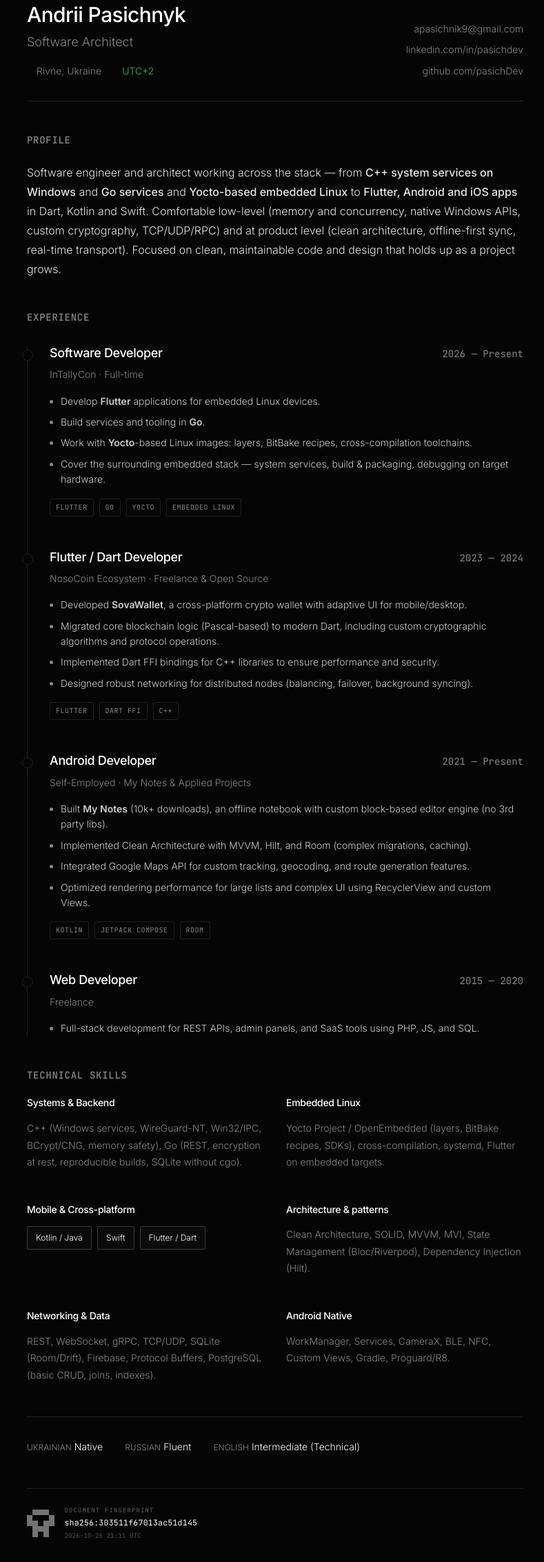
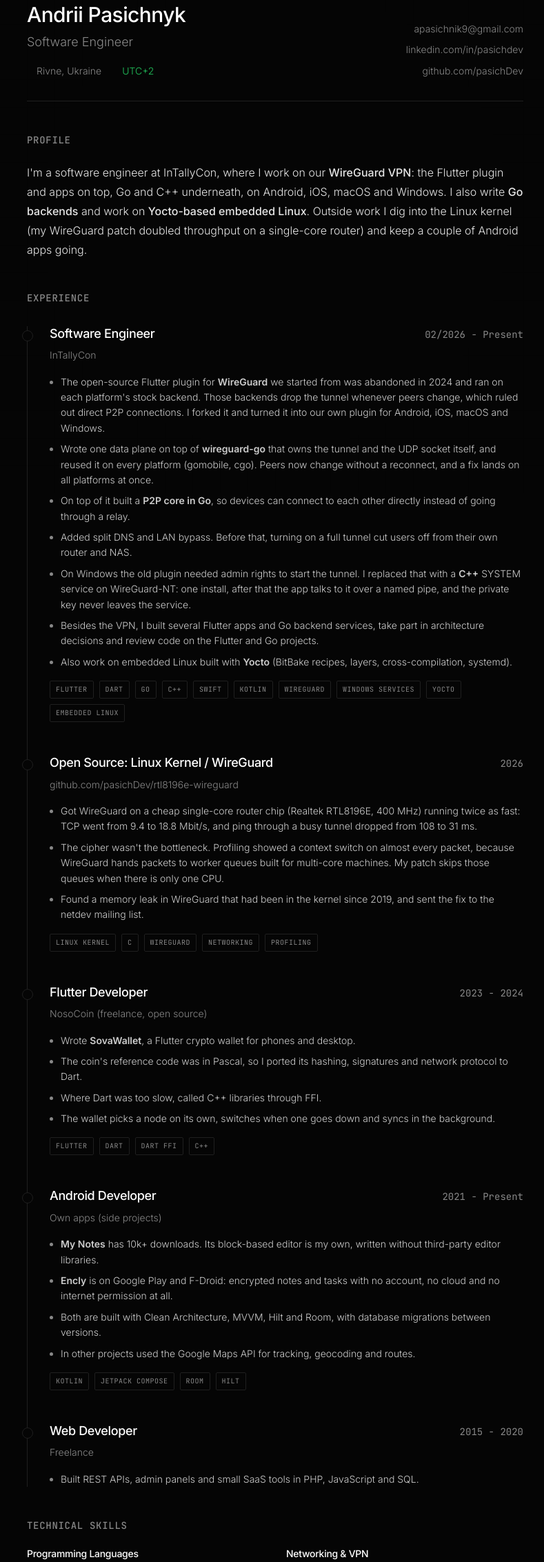
Before and after one commit to pasichDev/pasich-site, an Astro site: page /cv in a window 1280 px wide. Shown: the part 85-2350 px from the top of the page at 69% size, without its empty margins (241-1030 px from the left). Built offline with nearby package versions, Linux system fonts and the light colour scheme; Astro itself is replaced by a stand-in of ours; some icons are missing.

Commit message:
feat(cv): rewrite experience around real work, retitle to Software Engineer
Describe the InTallyCon WireGuard plugin by the problems it solved, add
the RTL8196E kernel WireGuard work, rewrite the other roles in plain
language, regroup skills, drop Russian and set English to A1. Use
Software Engineer as the title across the site.

```diff
--- a/src/data/links.json
+++ b/src/data/links.json
@@ -4,7 +4,7 @@
         "handle": "@pasichDev",
         "avatar": "/assets/avatar.webp",
         "avatarFallback": "/assets/avatar.jpg",
-        "role": "Software Architect",
+        "role": "Software Engineer",
         "bio": "Full-stack, leaning to systems. C++ services on Windows, Go on the backend, mobile in Kotlin, Swift & Flutter.",
         "email": "apasichnik9@gmail.com",
         "location": "Rivne, Ukraine · UTC+2",
--- a/src/layouts/BaseLayout.astro
+++ b/src/layouts/BaseLayout.astro
@@ -38,7 +38,7 @@ const defaultStructuredData = {
   name: 'Andrii Pasichnyk',
   alternateName: 'pasichDev',
   url: 'https://pasichdev.xyz/',
-  jobTitle: 'Software Architect',
+  jobTitle: 'Software Engineer',
   description:
     'Systems and security engineer — Windows services in C++, WireGuard tunneling, Go backends, Android.',
   knowsAbout: [
--- a/src/pages/cv.astro
+++ b/src/pages/cv.astro
@@ -4,47 +4,61 @@ import { Icon } from 'astro-icon/components';
 
 const experience = [
   {
-    title: 'Software Developer',
-    period: '2026 — Present',
-    company: 'InTallyCon · Full-time',
+    title: 'Software Engineer',
+    period: '02/2026 - Present',
+    company: 'InTallyCon',
     achievements: [
-      'Develop <strong>Flutter</strong> applications for embedded Linux devices.',
-      'Build services and tooling in <strong>Go</strong>.',
-      'Work with <strong>Yocto</strong>-based Linux images: layers, BitBake recipes, cross-compilation toolchains.',
-      'Cover the surrounding embedded stack — system services, build & packaging, debugging on target hardware.'
+      'The open-source Flutter plugin for <strong>WireGuard</strong> we started from was abandoned in 2024 and ran on each platform\'s stock backend. Those backends drop the tunnel whenever peers change, which ruled out direct P2P connections. I forked it and turned it into our own plugin for Android, iOS, macOS and Windows.',
+      'Wrote one data plane on top of <strong>wireguard-go</strong> that owns the tunnel and the UDP socket itself, and reused it on every platform (gomobile, cgo). Peers now change without a reconnect, and a fix lands on all platforms at once.',
+      'On top of it built a <strong>P2P core in Go</strong>, so devices can connect to each other directly instead of going through a relay.',
+      'Added split DNS and LAN bypass. Before that, turning on a full tunnel cut users off from their own router and NAS.',
+      'On Windows the old plugin needed admin rights to start the tunnel. I replaced that with a <strong>C++</strong> SYSTEM service on WireGuard-NT: one install, after that the app talks to it over a named pipe, and the private key never leaves the service.',
+      'Besides the VPN, I built several Flutter apps and Go backend services, take part in architecture decisions and review code on the Flutter and Go projects.',
+      'Also work on embedded Linux built with <strong>Yocto</strong> (BitBake recipes, layers, cross-compilation, systemd).'
     ],
-    tags: ['Flutter', 'Go', 'Yocto', 'Embedded Linux']
+    tags: ['Flutter', 'Dart', 'Go', 'C++', 'Swift', 'Kotlin', 'WireGuard', 'Windows Services', 'Yocto', 'Embedded Linux']
   },
   {
-    title: 'Flutter / Dart Developer',
-    period: '2023 — 2024',
-    company: 'NosoCoin Ecosystem · Freelance & Open Source',
+    title: 'Open Source: Linux Kernel / WireGuard',
+    period: '2026',
+    company: 'github.com/pasichDev/rtl8196e-wireguard',
     achievements: [
-      'Developed <strong>SovaWallet</strong>, a cross-platform crypto wallet with adaptive UI for mobile/desktop.',
-      'Migrated core blockchain logic (Pascal-based) to modern Dart, including custom cryptographic algorithms and protocol operations.',
-      'Implemented Dart FFI bindings for C++ libraries to ensure performance and security.',
-      'Designed robust networking for distributed nodes (balancing, failover, background syncing).'
+      'Got WireGuard on a cheap single-core router chip (Realtek RTL8196E, 400 MHz) running twice as fast: TCP went from 9.4 to 18.8 Mbit/s, and ping through a busy tunnel dropped from 108 to 31 ms.',
+      'The cipher wasn\'t the bottleneck. Profiling showed a context switch on almost every packet, because WireGuard hands packets to worker queues built for multi-core machines. My patch skips those queues when there is only one CPU.',
+      'Found a memory leak in WireGuard that had been in the kernel since 2019, and sent the fix to the netdev mailing list.'
     ],
-    tags: ['Flutter', 'Dart FFI', 'C++']
+    tags: ['Linux Kernel', 'C', 'WireGuard', 'Networking', 'Profiling']
+  },
+  {
+    title: 'Flutter Developer',
+    period: '2023 - 2024',
+    company: 'NosoCoin (freelance, open source)',
+    achievements: [
+      'Wrote <strong>SovaWallet</strong>, a Flutter crypto wallet for phones and desktop.',
+      'The coin\'s reference code was in Pascal, so I ported its hashing, signatures and network protocol to Dart.',
+      'Where Dart was too slow, called C++ libraries through FFI.',
+      'The wallet picks a node on its own, switches when one goes down and syncs in the background.'
+    ],
+    tags: ['Flutter', 'Dart', 'Dart FFI', 'C++']
   },
   {
     title: 'Android Developer',
-    period: '2021 — Present',
-    company: 'Self-Employed · My Notes & Applied Projects',
+    period: '2021 - Present',
+    company: 'Own apps (side projects)',
     achievements: [
-      'Built <strong>My Notes</strong> (10k+ downloads), an offline notebook with custom block-based editor engine (no 3rd party libs).',
-      'Implemented Clean Architecture with MVVM, Hilt, and Room (complex migrations, caching).',
-      'Integrated Google Maps API for custom tracking, geocoding, and route generation features.',
-      'Optimized rendering performance for large lists and complex UI using RecyclerView and custom Views.'
+      '<strong>My Notes</strong> has 10k+ downloads. Its block-based editor is my own, written without third-party editor libraries.',
+      '<strong>Encly</strong> is on Google Play and F-Droid: encrypted notes and tasks with no account, no cloud and no internet permission at all.',
+      'Both are built with Clean Architecture, MVVM, Hilt and Room, with database migrations between versions.',
+      'In other projects used the Google Maps API for tracking, geocoding and routes.'
     ],
-    tags: ['Kotlin', 'Jetpack Compose', 'Room']
+    tags: ['Kotlin', 'Jetpack Compose', 'Room', 'Hilt']
   },
   {
     title: 'Web Developer',
-    period: '2015 — 2020',
+    period: '2015 - 2020',
     company: 'Freelance',
     achievements: [
-      'Full-stack development for REST APIs, admin panels, and SaaS tools using PHP, JS, and SQL.'
+      'Built REST APIs, admin panels and small SaaS tools in PHP, JavaScript and SQL.'
     ],
     tags: []
   }
@@ -55,7 +69,7 @@ const structuredData = {
   "@type": "Person",
   "name": "Andrii Pasichnyk",
   "alternateName": "pasichDev",
-  "jobTitle": "Software Architect",
+  "jobTitle": "Software Engineer",
   "address": {
     "@type": "PostalAddress",
     "addressLocality": "Rivne",
@@ -70,7 +84,7 @@ const structuredData = {
 
 <BaseLayout
   title="CV — Andrii Pasichnyk"
-  description="Resume of Andrii Pasichnyk — Software Architect. Flutter, Go and Yocto-based embedded Linux; C++ system services on Windows; mobile apps in Kotlin and Swift."
+  description="Resume of Andrii Pasichnyk, Software Engineer. Flutter, Go and C++: a cross-platform WireGuard VPN, Go backends, Yocto-based embedded Linux, Linux kernel patches."
   canonical="https://pasichdev.xyz/cv"
   structuredData={structuredData}
 >
@@ -80,7 +94,7 @@ const structuredData = {
     <header class="cv-header">
       <div>
         <h1 class="text-accent" style="font-size: 1.875rem; margin-bottom: 0.5rem;">Andrii Pasichnyk</h1>
-        <p class="text-lg text-dim" style="font-weight: 300;">Software Architect</p>
+        <p class="text-lg text-dim" style="font-weight: 300;">Software Engineer</p>
         <div class="flex items-center gap-4 mt-4 text-sm text-dim flex-wrap">
           <span class="flex items-center gap-1">
             <Icon name="solar:map-point-linear" /> Rivne, Ukraine
@@ -101,14 +115,13 @@ const structuredData = {
     <section class="section" style="margin-bottom: 3rem;">
       <h2 class="text-sm font-mono uppercase text-dim tracking-wide mb-6">Profile</h2>
       <p class="text-accent leading-relaxed" style="font-weight: 300; opacity: 0.9;">
-        Software engineer and architect working across the stack — from
-        <strong class="font-medium">C++ system services on Windows</strong> and
-        <strong class="font-medium">Go services</strong> and
-        <strong class="font-medium">Yocto-based embedded Linux</strong> to
-        <strong class="font-medium">Flutter, Android and iOS apps</strong> in Dart, Kotlin and Swift.
-        Comfortable low-level (memory and concurrency, native Windows APIs, custom cryptography, TCP/UDP/RPC)
-        and at product level (clean architecture, offline-first sync, real-time transport).
-        Focused on clean, maintainable code and design that holds up as a project grows.
+        I'm a software engineer at InTallyCon, where I work on our
+        <strong class="font-medium">WireGuard VPN</strong>: the Flutter plugin and apps on top, Go and C++ underneath,
+        on Android, iOS, macOS and Windows. I also write
+        <strong class="font-medium">Go backends</strong> and work on
+        <strong class="font-medium">Yocto-based embedded Linux</strong>.
+        Outside work I dig into the Linux kernel (my WireGuard patch doubled throughput on a single-core router)
+        and keep a couple of Android apps going.
       </p>
     </section>
 
@@ -149,46 +162,44 @@ const structuredData = {
 
       <div class="skills-grid">
         <div>
-          <h4 class="text-accent text-sm font-medium mb-4">Systems & Backend</h4>
+          <h4 class="text-accent text-sm font-medium mb-4">Programming Languages</h4>
           <p class="text-sm text-dim leading-relaxed">
-            C++ (Windows services, WireGuard-NT, Win32/IPC, BCrypt/CNG, memory safety), Go (REST, encryption at rest, reproducible builds, SQLite without cgo).
+            Go, Dart, C++, C, Kotlin, Swift, Java, SQL.
+          </p>
+        </div>
+
+        <div>
+          <h4 class="text-accent text-sm font-medium mb-4">Networking & VPN</h4>
+          <p class="text-sm text-dim leading-relaxed">
+            WireGuard (wireguard-go, WireGuard-NT, Linux kernel), TCP/IP, UDP, DNS, NAT, iptables, P2P, REST, WebSocket, gRPC, Protocol Buffers.
+          </p>
+        </div>
+
+        <div>
+          <h4 class="text-accent text-sm font-medium mb-4">Mobile & Desktop</h4>
+          <p class="text-sm text-dim leading-relaxed">
+            Flutter (platform plugins, Dart FFI, Bloc, Riverpod), Android (VpnService, Jetpack Compose, Room, Hilt, WorkManager), iOS/macOS (Network Extension, Keychain), Windows (Win32, services, named pipes, DPAPI, CNG).
           </p>
         </div>
 
         <div>
           <h4 class="text-accent text-sm font-medium mb-4">Embedded Linux</h4>
           <p class="text-sm text-dim leading-relaxed">
-            Yocto Project / OpenEmbedded (layers, BitBake recipes, SDKs), cross-compilation, systemd, Flutter on embedded targets.
+            Yocto Project, OpenEmbedded, BitBake, cross-compilation, systemd, Linux kernel patches, kernel profiling.
           </p>
         </div>
 
         <div>
-          <h4 class="text-accent text-sm font-medium mb-4">Mobile & Cross-platform</h4>
-          <div class="flex flex-wrap gap-2">
-            <span class="skill-tag">Kotlin / Java</span>
-            <span class="skill-tag">Swift</span>
-            <span class="skill-tag">Flutter / Dart</span>
-          </div>
-        </div>
-
-        <div>
-          <h4 class="text-accent text-sm font-medium mb-4">Architecture & patterns</h4>
+          <h4 class="text-accent text-sm font-medium mb-4">Backend & Data</h4>
           <p class="text-sm text-dim leading-relaxed">
-            Clean Architecture, SOLID, MVVM, MVI, State Management (Bloc/Riverpod), Dependency Injection (Hilt).
+            Go services (REST, encryption at rest, SQLite without cgo), PostgreSQL, SQLite, Firebase.
           </p>
         </div>
 
         <div>
-          <h4 class="text-accent text-sm font-medium mb-4">Networking & Data</h4>
+          <h4 class="text-accent text-sm font-medium mb-4">Practices</h4>
           <p class="text-sm text-dim leading-relaxed">
-            REST, WebSocket, gRPC, TCP/UDP, SQLite (Room/Drift), Firebase, Protocol Buffers, PostgreSQL (basic CRUD, joins, indexes).
-          </p>
-        </div>
-
-        <div>
-          <h4 class="text-accent text-sm font-medium mb-4">Android Native</h4>
-          <p class="text-sm text-dim leading-relaxed">
-            WorkManager, Services, CameraX, BLE, NFC, Custom Views, Gradle, Proguard/R8.
+            Software architecture, Clean Architecture, MVVM, code review, Git, GitLab CI, GitHub Actions, unit testing.
           </p>
         </div>
       </div>
@@ -196,18 +207,15 @@ const structuredData = {
 
     <!-- Languages -->
     <section class="section" style="border-top: 1px solid var(--color-border); padding-top: 2rem; margin-bottom: 3rem;">
+      <h2 class="text-sm font-mono uppercase text-dim tracking-wide mb-6">Languages</h2>
       <div class="flex gap-8 text-sm flex-wrap">
         <div>
           <span class="block text-dim text-xs uppercase mb-1">Ukrainian</span>
           <span class="text-accent">Native</span>
         </div>
         <div>
-          <span class="block text-dim text-xs uppercase mb-1">Russian</span>
-          <span class="text-accent">Fluent</span>
-        </div>
-        <div>
           <span class="block text-dim text-xs uppercase mb-1">English</span>
-          <span class="text-accent">Intermediate (Technical)</span>
+          <span class="text-accent">A1 (Beginner)</span>
         </div>
       </div>
     </section>
```
Also changed, not shown: src/pages/index.astro (+4 -4 lines), README.md.
